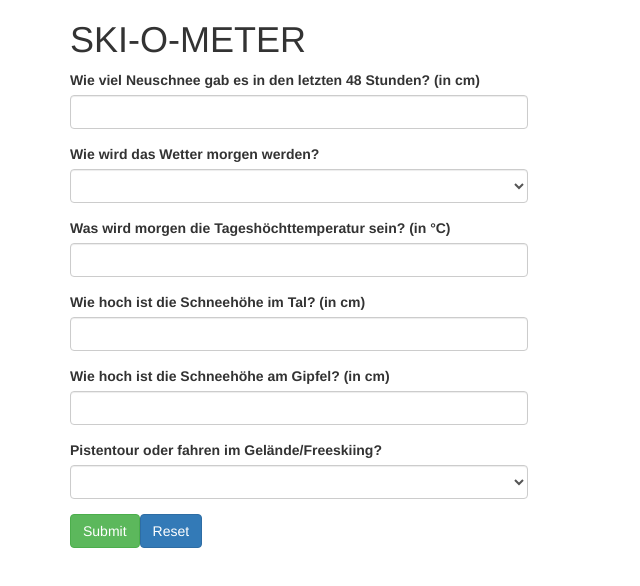
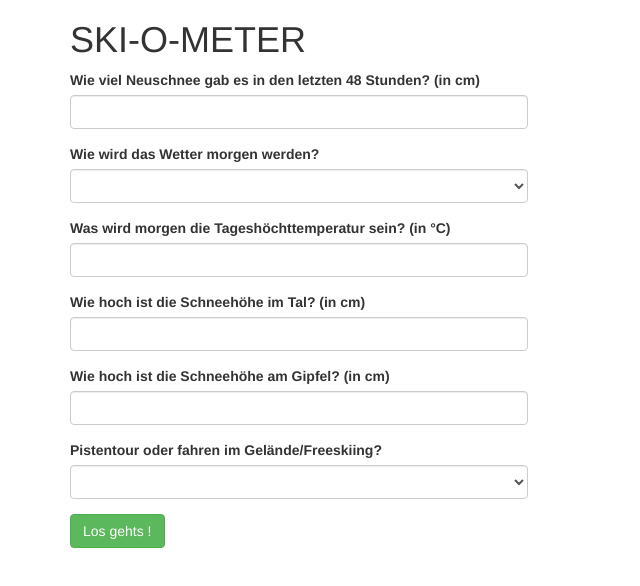
Before and after one commit to superernie77/ski-o-meter, an Angular app: page / in a window 1280 px wide. Shown: the top 586 px of the page, without its empty margins (0-640 px from the left). Built offline with nearby package versions, Linux system fonts and the light colour scheme.

Commit message:
added result page

```diff
--- a/src/app/questions/questions.component.html
+++ b/src/app/questions/questions.component.html
@@ -81,8 +81,7 @@
       </div>
       <div class="row">
           <div class="col-xs-12">
-            <button class="btn btn-success" type="submit"  >Submit</button>
-            <button class="btn btn-primary" type="button" (click)="onClear(f)">Reset</button>
+            <button class="btn btn-success" type="submit">Los gehts !</button>
           </div>
         </div>
     </form>
--- a/src/app/result/result.component.ts
+++ b/src/app/result/result.component.ts
@@ -18,4 +18,7 @@ export class ResultComponent {
     return this.calculationService.currentCalculation.points;
   }
 
+  getResult(){
+    return this.calculationService.currentCalculation;
+  }
 }
```
